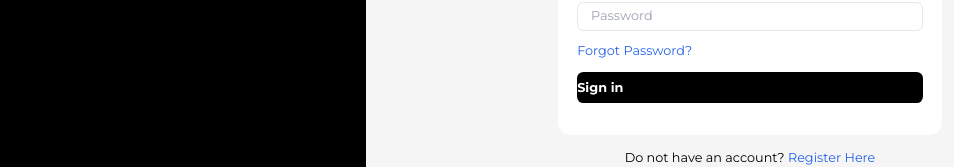
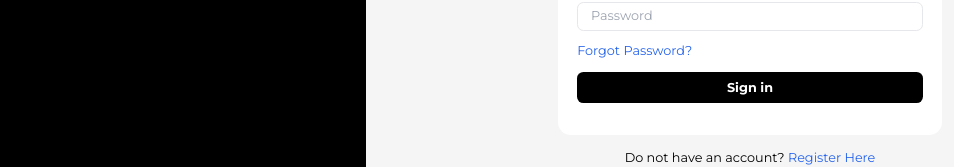
Before and after one commit to saxenashivang20/Dashboard-UI-, a React (Vite) app: page / in a window 1280 px wide. Shown: the part 436-603 px from the top of the page, without its empty margins (146-1100 px from the left). Built offline with nearby package versions, Linux system fonts and the light colour scheme.

Commit message:
Update Signup.jsx

```diff
--- a/src/pages/Signup.jsx
+++ b/src/pages/Signup.jsx
@@ -66,7 +66,7 @@ const Signup = () => {
           </a>
           <Link
             to={'/dashboard'}
-            className='text-base font-semibold text-white bg-black w-[90%] py-2 rounded-lg'
+            className='text-base font-semibold text-white bg-black w-[90%] py-2 rounded-lg flex justify-center items-center'
           >
              Sign in
           </Link>
```
